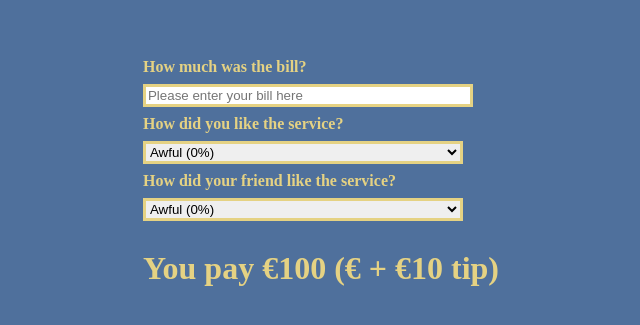
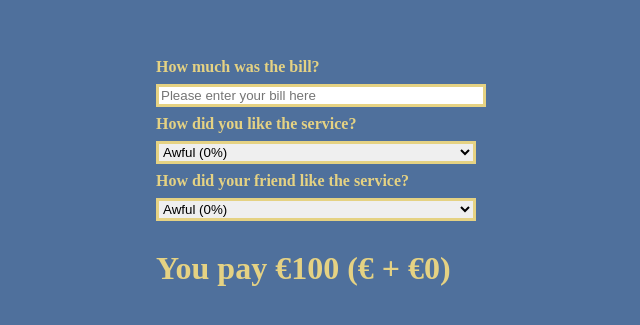
Before and after one commit to gabriele-andolina/tip-calculator, a React (Create React App) app: page / in a window 1280 px wide. Shown: the part 225-550 px from the top of the page, without its empty margins (319-959 px from the left). Built offline with nearby package versions, Linux system fonts and the light colour scheme.

Commit message:
State: Added Number function to onSetTip in ServiceInput

```diff
--- a/src/App.js
+++ b/src/App.js
@@ -15,7 +15,7 @@ export default function App() {
             <ServiceInput tip={friendTip} onSetTip={setFriendTip}>
                 How did your friend like the service?
             </ServiceInput>
-            <GrandTotal bill={bill} />
+            <GrandTotal bill={bill} tip={tip} friendTip={friendTip} />
         </div>
     );
 }
@@ -38,7 +38,7 @@ function ServiceInput({ tip, onSetTip, children }) {
     function handleSelectPercentage(e) {
         e.preventDefault();
 
-        onSetTip(e.target.value);
+        onSetTip(Number(e.target.value));
     }
 
     return (
@@ -54,6 +54,9 @@ function ServiceInput({ tip, onSetTip, children }) {
     );
 }
 
-function GrandTotal({ bill }) {
-    return <h1>{`You pay €100 (€${bill} + €10 tip)`}</h1>;
+function GrandTotal({ bill, tip, friendTip }) {
+    const tipAverage = tip + friendTip;
+    console.log(tipAverage);
+
+    return <h1>{`You pay €100 (€${bill} + €${tipAverage})`}</h1>;
 }
```
